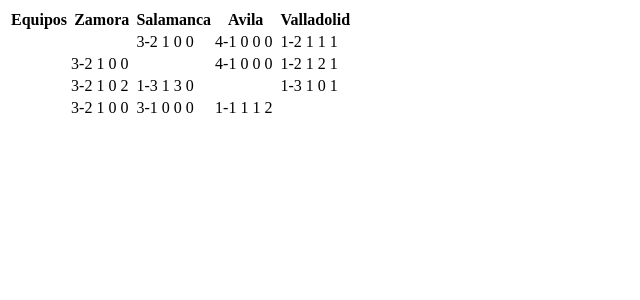
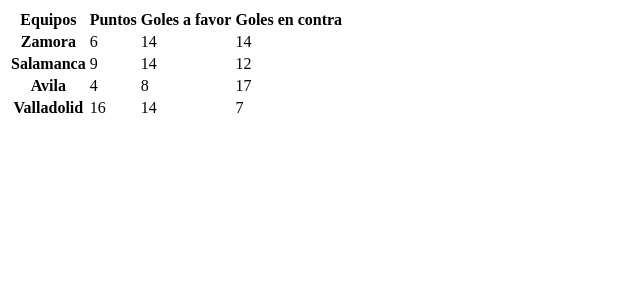
Before and after one commit to mariobvdaw/Servidor, a PHP site: page /tema3/practica6/liga3.php in a window 1280 px wide. Shown: the top 300 px of the page, without its empty margins (0-640 px from the left). Run offline with PHP 8.4, Linux system fonts and the light colour scheme; data that the repository does not hold is empty.

Commit message:
Tabla->Puntos-Goles-Equipos

```diff
--- a/tema3/practica6/liga.php
+++ b/tema3/practica6/liga.php
@@ -97,7 +97,7 @@
                     foreach ($liga as $key => $equipo) {
                         echo "<tr>";
                         echo "<th>";
-                        echo $$key;
+                        echo $key;
                         echo "</th>";
                         $cont2=0;
                         foreach ($equipo as $rival => $partido) {
--- a/tema3/practica6/liga3.php
+++ b/tema3/practica6/liga3.php
@@ -55,65 +55,68 @@
                 )
             ),
         );
-        // foreach ($liga as $key => $equipo) {
-        //     foreach ($equipo as $rival => $partido) {
-        //             echo $key."-";
-        //             echo $rival;
-        //         foreach ($partido as $suceso => $cantidad) {
-        //             // echo $key;
-        //             // echo $rival;
-        //             // print_r($suceso);
-        //             // echo "&nbsp";
-        //             // print_r($cantidad);
-        //             // echo "&nbsp";
-        //         }
-        //         echo "<br>";
-        //     }
 
-        // }
-        // echo "<br>";
-        // echo "<br>";
-        // echo "<br>";
-        // echo "<br>";
+        $PuntosZamora=0;
+        $PuntosSalamanca=0;
+        $PuntosAvila=0;
+        $PuntosValladolid=0;
+        $GolesFZamora=0;
+        $GolesFSalamanca=0;
+        $GolesFAvila=0;
+        $GolesFValladolid=0;
+        $GolesCZamora=0;
+        $GolesCSalamanca=0;
+        $GolesCAvila=0;
+        $GolesCValladolid=0;
+
+        foreach ($liga as $key => $equipo) {
+            foreach ($equipo as $rival => $partido) {
+                foreach ($partido as $suceso => $cantidad) {
+
+                    if ($suceso==="Resultado") {
+                        ${"GolesF$key"}+=intval(substr($cantidad,0,1));
+                        ${"GolesC$rival"}+=intval(substr($cantidad,0,1));
+                        ${"GolesF$rival"}+=intval(substr($cantidad,2,1));
+                        ${"GolesC$key"}+=intval(substr($cantidad,2,1));
+                        if (intval(substr($cantidad,0,1))>intval(substr($cantidad,2,1))) {
+                            ${"Puntos$key"}+=3;
+                        } else if(intval(substr($cantidad,2,1))>intval(substr($cantidad,0,1))) {
+                            ${"Puntos$rival"}+=3;
+                        } else{
+                            ${"Puntos$key"}+=1;
+                            ${"Puntos$rival"}+=1;
+                        }
+
+                    }
+                }
+            }
+        }
         ?>
 
         <table>
             <tr>
                 <th>Equipos</th>
+                <th>Puntos</th>
+                <th>Goles a favor</th>
+                <th>Goles en contra</th>
+            </tr>
+
                 <?php
                     foreach ($liga as $key => $equipo) {
+                        echo "<tr>";
                         echo "<th>";
                         echo $key;
                         echo "</th>";
-                    }
-                ?>
-            </tr>
-                <?php
-                $cont1=0;
-                    foreach ($liga as $key => $equipo) {
-                        echo "<tr>";
-                        echo "<th>";
-                        echo $$key;
-                        echo "</th>";
-                        $cont2=0;
-                        foreach ($equipo as $rival => $partido) {
-                            if ($cont1==$cont2) {
-                                echo "<td></td>";
-                            }
-                            echo "<td>";
-                            $contS=0;
-                            foreach ($partido as $suceso => $cantidad) {
-                                echo($cantidad);
-                                echo "&nbsp";
-                                $contS++;
-
-                            }
-                            echo "</td>";
-
-                        $cont2++;
-                        }
+                        echo "<td>";
+                        echo ${"Puntos$key"};
+                        echo "</td>";
+                        echo "<td>";
+                        echo ${"GolesF$key"};
+                        echo "</td>";
+                        echo "<td>";
+                        echo ${"GolesC$key"};
+                        echo "</td>";
                         echo "</tr>";
-                        $cont1++;
                     }
                 ?>
 
```
